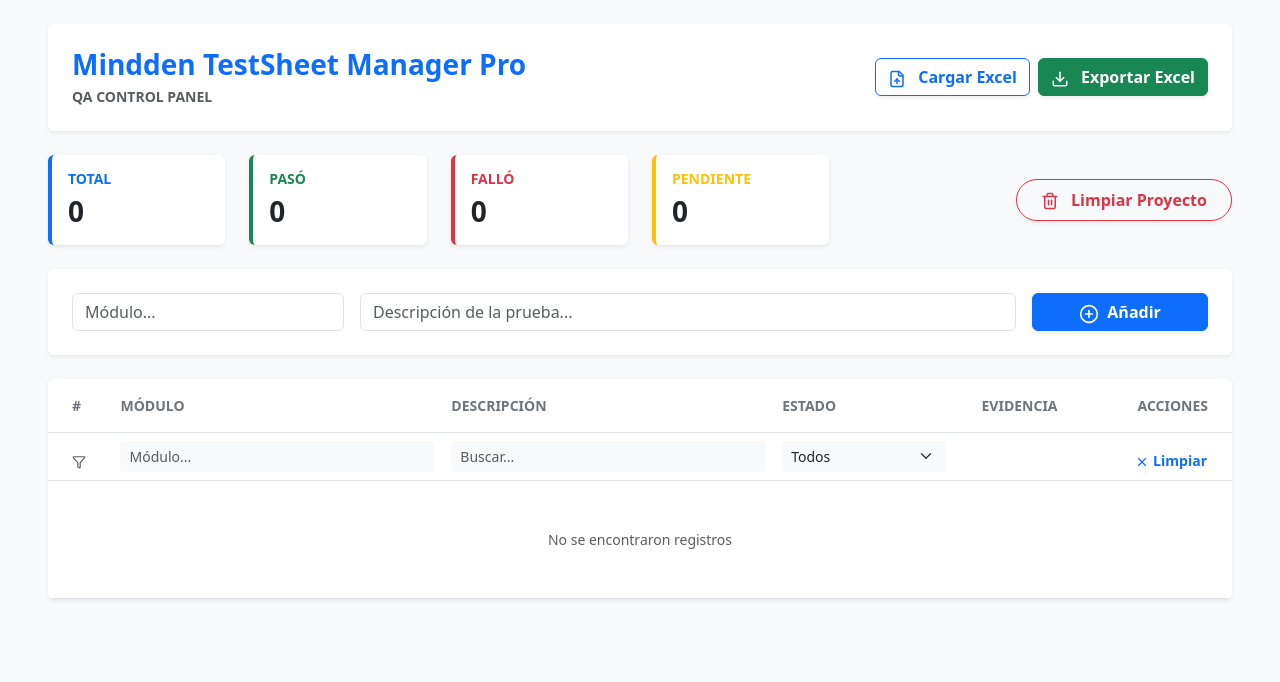
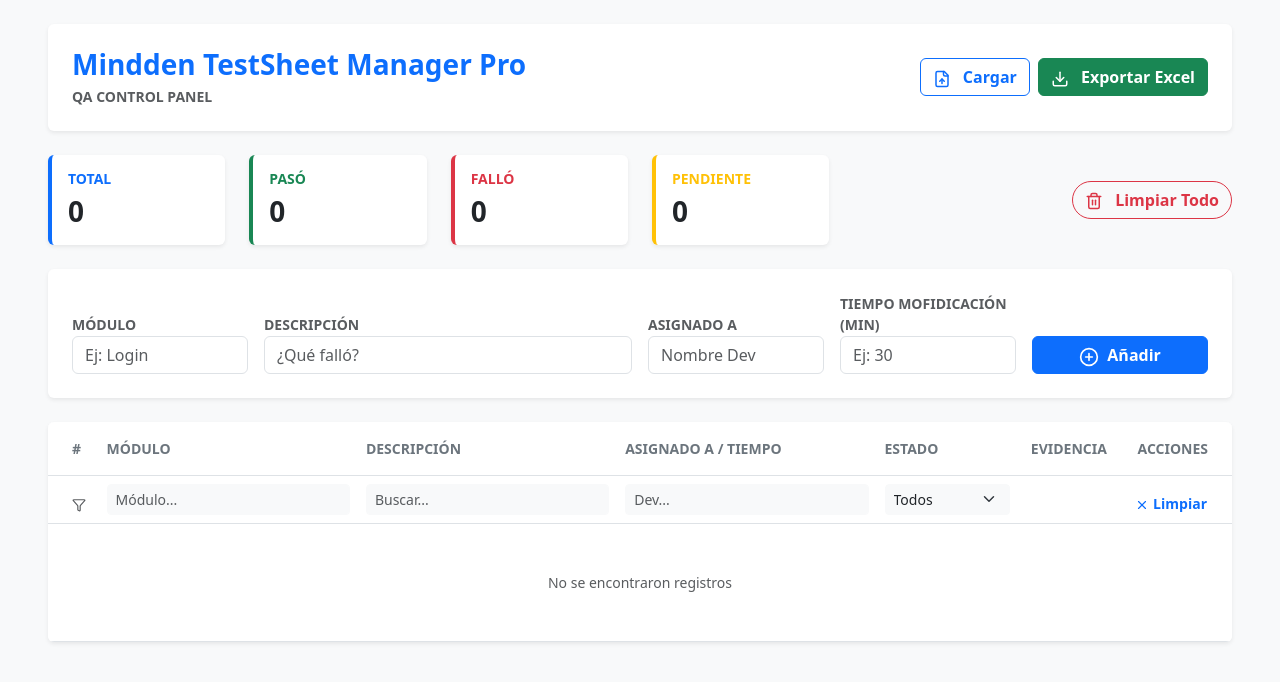
Before and after one commit to mindden-soft-tech/mindden_qa, a React (Vite) app: page / in a window 1280 px wide. Shown: the top 682 px of the page. Built offline with nearby package versions, Linux system fonts and the light colour scheme.

Commit message:
Columna asignado y tiempo

```diff
--- a/src/App.jsx
+++ b/src/App.jsx
@@ -1,6 +1,6 @@
 import React, { useState, useEffect } from 'react';
 import * as XLSX from 'xlsx';
-import { FileUp, Download, PlusCircle, Trash2, Save, X, Camera } from 'lucide-react';
+import { FileUp, Download, PlusCircle, Trash2, Save, X, Camera, Clock, User } from 'lucide-react';
 import TablaTests from './components/TablaTests';
 
 function App() {
@@ -9,7 +9,9 @@
     return saved ? JSON.parse(saved) : [];
   });
 
-  const [nuevoTest, setNuevoTest] = useState({ modulo: '', descripcion: '', estado: 'Pendiente', captura: '' });
+  const [nuevoTest, setNuevoTest] = useState({
+    modulo: '', descripcion: '', estado: 'Pendiente', captura: '', asignadoA: '', tiempoEstimado: ''
+  });
   const [testSeleccionado, setTestSeleccionado] = useState(null);
   const [testEnEdicion, setTestEnEdicion] = useState(null);
 
@@ -33,7 +35,7 @@
         img.src = e.target.result;
         img.onload = () => {
           const canvas = document.createElement('canvas');
-          const MAX_WIDTH = 800; // Optimización para evitar bloqueos en la descarga de Excel
+          const MAX_WIDTH = 800;
           const scale = MAX_WIDTH / img.width;
           canvas.width = MAX_WIDTH;
           canvas.height = img.height * scale;
@@ -58,6 +60,8 @@
         modulo: item.Modulo || '',
         descripcion: item.Descripcion || '',
         estado: item.Estado || 'Pendiente',
+        asignadoA: item.Asignado_A || '',
+        tiempoEstimado: item.Tiempo_Minutos || '',
         captura: item.Captura_B64 || ''
       })));
     };
@@ -67,23 +71,21 @@
   const exportarExcel = () => {
     try {
       if (tests.length === 0) return alert("No hay datos para exportar");
-
       const dataParaExcel = tests.map((t, index) => ({
-        "#": index + 1, // Numeración secuencial en el Excel también
+        "#": index + 1,
         Modulo: t.modulo || '',
         Descripcion: t.descripcion || '',
+        Asignado_A: t.asignadoA || '',
+        Tiempo_Minutos: t.tiempoEstimado || '',
         Estado: t.estado || 'Pendiente',
         Captura_B64: t.captura || ''
       }));
-
       const ws = XLSX.utils.json_to_sheet(dataParaExcel);
       const wb = XLSX.utils.book_new();
       XLSX.utils.book_append_sheet(wb, ws, "Reporte_QA");
-
       XLSX.writeFile(wb, `Reporte_QA_${new Date().toISOString().split('T')[0]}.xlsx`);
     } catch (error) {
-      console.error("Error al exportar:", error);
-      alert("Error al generar el Excel por el tamaño de las fotos.");
+      alert("Error al generar el Excel. Reduzca el tamaño de las fotos.");
     }
   };
 
@@ -109,17 +111,17 @@
             <p className="text-muted mb-0 small fw-bold">QA CONTROL PANEL</p>
           </div>
           <div className="d-flex gap-2">
-            <label className="btn btn-outline-primary shadow-sm fw-bold" style={{cursor: 'pointer'}}>
-              <FileUp size={18} className="me-2" /> Cargar Excel
+            <label className="btn btn-outline-primary fw-bold" style={{cursor: 'pointer'}}>
+              <FileUp size={18} className="me-2" /> Cargar
               <input type="file" hidden onChange={handleFileUpload} />
             </label>
-            <button className="btn btn-success shadow-sm fw-bold" onClick={exportarExcel}>
+            <button className="btn btn-success fw-bold" onClick={exportarExcel}>
               <Download size={18} className="me-2" /> Exportar Excel
             </button>
           </div>
         </header>
 
-        <div className="row g-4 mb-4 align-items-stretch">
+        <div className="row g-4 mb-4">
           {[
             {label: 'TOTAL', val: stats.total, color: 'primary'},
             {label: 'PASÓ', val: stats.paso, color: 'success'},
@@ -133,28 +135,39 @@
               </div>
             </div>
           ))}
-          <div className="col-md-4 text-end d-flex align-items-center justify-content-end">
-            <button className="btn btn-outline-danger fw-bold px-4 py-2 rounded-pill shadow-sm" onClick={reiniciarBaseDeDatos}>
-              <Trash2 size={18} className="me-2"/> Limpiar Proyecto
+          <div className="col-md-4 d-flex align-items-center justify-content-end">
+            <button className="btn btn-outline-danger fw-bold rounded-pill" onClick={reiniciarBaseDeDatos}>
+              <Trash2 size={18} className="me-2"/> Limpiar Todo
             </button>
           </div>
         </div>
 
+        {/* FORMULARIO AMPLIADO */}
         <div className="card border-0 shadow-sm mb-4">
           <div className="card-body p-4">
             <form className="row g-3 align-items-end" onSubmit={(e) => {
               e.preventDefault();
               setTests([...tests, { ...nuevoTest, id: Date.now() }]);
-              setNuevoTest({ modulo: '', descripcion: '', estado: 'Pendiente', captura: '' });
+              setNuevoTest({ modulo: '', descripcion: '', estado: 'Pendiente', captura: '', asignadoA: '', tiempoEstimado: '' });
             }}>
-              <div className="col-md-3">
-                <input type="text" className="form-control" placeholder="Módulo..." value={nuevoTest.modulo} onChange={e => setNuevoTest({...nuevoTest, modulo: e.target.value})} required />
+              <div className="col-md-2">
+                <label className="small fw-bold text-muted">MÓDULO</label>
+                <input type="text" className="form-control" placeholder="Ej: Login" value={nuevoTest.modulo} onChange={e => setNuevoTest({...nuevoTest, modulo: e.target.value})} required />
               </div>
-              <div className="col-md-7">
-                <input type="text" className="form-control" placeholder="Descripción de la prueba..." value={nuevoTest.descripcion} onChange={e => setNuevoTest({...nuevoTest, descripcion: e.target.value})} required />
+              <div className="col-md-4">
+                <label className="small fw-bold text-muted">DESCRIPCIÓN</label>
+                <input type="text" className="form-control" placeholder="¿Qué falló?" value={nuevoTest.descripcion} onChange={e => setNuevoTest({...nuevoTest, descripcion: e.target.value})} required />
               </div>
               <div className="col-md-2">
-                <button type="submit" className="btn btn-primary w-100 shadow-sm fw-bold"><PlusCircle size={20} className="me-1"/> Añadir</button>
+                <label className="small fw-bold text-muted">ASIGNADO A</label>
+                <input type="text" className="form-control" placeholder="Nombre Dev" value={nuevoTest.asignadoA} onChange={e => setNuevoTest({...nuevoTest, asignadoA: e.target.value})} required />
+              </div>
+              <div className="col-md-2">
+                <label className="small fw-bold text-muted">TIEMPO MOFIDICACIÓN (MIN)</label>
+                <input type="number" className="form-control" placeholder="Ej: 30" value={nuevoTest.tiempoEstimado} onChange={e => setNuevoTest({...nuevoTest, tiempoEstimado: e.target.value})} required />
+              </div>
+              <div className="col-md-2">
+                <button type="submit" className="btn btn-primary w-100 fw-bold"><PlusCircle size={20} className="me-1"/> Añadir</button>
               </div>
             </form>
           </div>
@@ -170,16 +183,17 @@
           }}
           onVerImagen={setTestSeleccionado}
           onCambiarEstado={(id, val) => setTests(tests.map(t => t.id === id ? { ...t, estado: val } : t))}
-          onEliminar={(id) => { if(window.confirm("¿Eliminar registro?")) setTests(tests.filter(t => t.id !== id)) }}
+          onEliminar={(id) => { if(window.confirm("¿Eliminar?")) setTests(tests.filter(t => t.id !== id)) }}
           onEditar={setTestEnEdicion}
         />
 
+        {/* MODAL EDICIÓN AMPLIADO */}
         {testEnEdicion && (
           <div className="modal show d-block" style={{backgroundColor: 'rgba(0,0,0,0.7)'}}>
             <div className="modal-dialog modal-lg modal-dialog-centered">
-              <div className="modal-content border-0 shadow-lg">
-                <div className="modal-header bg-primary text-white border-0 py-3">
-                  <h5 className="modal-title fw-bold">Modificar Caso de Prueba</h5>
+              <div className="modal-content border-0">
+                <div className="modal-header bg-primary text-white">
+                  <h5 className="modal-title fw-bold">Editar Caso de Prueba</h5>
                   <button type="button" className="btn-close btn-close-white" onClick={() => setTestEnEdicion(null)}></button>
                 </div>
                 <form onSubmit={handleGuardarCambios}>
@@ -187,33 +201,37 @@
                     <div className="row g-4">
                       <div className="col-md-7">
                         <div className="mb-3">
-                          <label className="form-label small fw-bold text-muted">MÓDULO</label>
-                          <input type="text" className="form-control border-primary-subtle" value={testEnEdicion.modulo} onChange={e => setTestEnEdicion({...testEnEdicion, modulo: e.target.value})} required />
+                          <label className="form-label small fw-bold">MÓDULO</label>
+                          <input type="text" className="form-control" value={testEnEdicion.modulo} onChange={e => setTestEnEdicion({...testEnEdicion, modulo: e.target.value})} />
                         </div>
                         <div className="mb-3">
-                          <label className="form-label small fw-bold text-muted">DESCRIPCIÓN</label>
-                          <textarea className="form-control border-primary-subtle" rows="6" value={testEnEdicion.descripcion} onChange={e => setTestEnEdicion({...testEnEdicion, descripcion: e.target.value})} required />
+                          <label className="form-label small fw-bold">DESCRIPCIÓN</label>
+                          <textarea className="form-control" rows="3" value={testEnEdicion.descripcion} onChange={e => setTestEnEdicion({...testEnEdicion, descripcion: e.target.value})} />
                         </div>
-                        <div>
-                          <label className="form-label small fw-bold text-muted">ESTADO</label>
-                          <select className="form-select border-primary-subtle fw-bold" value={testEnEdicion.estado} onChange={e => setTestEnEdicion({...testEnEdicion, estado: e.target.value})}>
+                        <div className="row mb-3">
+                          <div className="col">
+                            <label className="form-label small fw-bold">ASIGNADO A</label>
+                            <input type="text" className="form-control" value={testEnEdicion.asignadoA} onChange={e => setTestEnEdicion({...testEnEdicion, asignadoA: e.target.value})} />
+                          </div>
+                          <div className="col">
+                            <label className="form-label small fw-bold">TIEMPO (MIN)</label>
+                            <input type="number" className="form-control" value={testEnEdicion.tiempoEstimado} onChange={e => setTestEnEdicion({...testEnEdicion, tiempoEstimado: e.target.value})} />
+                          </div>
+                        </div>
+                        <div className="mb-3">
+                          <label className="form-label small fw-bold">ESTADO</label>
+                          <select className="form-select fw-bold" value={testEnEdicion.estado} onChange={e => setTestEnEdicion({...testEnEdicion, estado: e.target.value})}>
                             <option value="Pendiente">Pendiente</option>
                             <option value="Pasó">Pasó</option>
                             <option value="Falló">Falló</option>
                           </select>
                         </div>
                       </div>
-                      <div className="col-md-5 text-center">
-                        <div className="border rounded p-3 bg-light shadow-inner" style={{minHeight: '280px'}}>
-                          {testEnEdicion.captura ? (
-                            <>
-                              <img src={testEnEdicion.captura} className="img-fluid rounded mb-3 shadow" style={{maxHeight: '200px'}} alt="Previsualización" />
-                              <button type="button" className="btn btn-sm btn-outline-danger w-100 mb-2" onClick={() => setTestEnEdicion({...testEnEdicion, captura: ''})}>Eliminar Foto</button>
-                            </>
-                          ) : (
-                            <div className="py-5 text-muted opacity-50"><Camera size={48} /></div>
-                          )}
-                          <input type="file" className="form-control form-control-sm" accept="image/*" onChange={async (e) => {
+                      <div className="col-md-5">
+                        <label className="form-label small fw-bold">EVIDENCIA</label>
+                        <div className="border rounded p-2 bg-light text-center">
+                          {testEnEdicion.captura && <img src={testEnEdicion.captura} className="img-fluid rounded mb-2" style={{maxHeight: '150px'}} />}
+                          <input type="file" className="form-control form-control-sm" onChange={async (e) => {
                             if(e.target.files[0]) {
                               const img = await optimizarImagen(e.target.files[0]);
                               setTestEnEdicion({...testEnEdicion, captura: img});
@@ -223,11 +241,9 @@
                       </div>
                     </div>
                   </div>
-                  <div className="modal-footer bg-light border-0 py-3">
-                    <button type="button" className="btn btn-white border px-4" onClick={() => setTestEnEdicion(null)}>Cerrar</button>
-                    <button type="submit" className="btn btn-primary px-5 fw-bold shadow-sm d-flex align-items-center">
-                      <Save size={18} className="me-2"/> Actualizar Información
-                    </button>
+                  <div className="modal-footer">
+                    <button type="button" className="btn btn-secondary" onClick={() => setTestEnEdicion(null)}>Cerrar</button>
+                    <button type="submit" className="btn btn-primary px-4 fw-bold"><Save size={18} className="me-2"/> Guardar Cambios</button>
                   </div>
                 </form>
               </div>
@@ -237,11 +253,8 @@
 
         {testSeleccionado && (
           <div className="modal show d-block" style={{backgroundColor: 'rgba(0,0,0,0.9)'}} onClick={() => setTestSeleccionado(null)}>
-            <div className="modal-dialog modal-xl modal-dialog-centered">
-              <div className="modal-content bg-transparent border-0 text-center">
-                <button className="btn btn-light rounded-circle p-2 mb-2 align-self-end" onClick={() => setTestSeleccionado(null)}><X size={24}/></button>
-                <img src={testSeleccionado.captura} className="img-fluid rounded shadow-lg" style={{ maxHeight: '85vh', objectFit: 'contain' }} alt="Evidencia" />
-              </div>
+            <div className="modal-dialog modal-xl modal-dialog-centered text-center">
+              <img src={testSeleccionado.captura} className="img-fluid rounded" style={{ maxHeight: '90vh' }} alt="Evidencia" />
             </div>
           </div>
         )}
--- a/src/components/TablaTests.jsx
+++ b/src/components/TablaTests.jsx
@@ -1,19 +1,17 @@
 import React, { useState } from 'react';
-import { Camera, Eye, ChevronLeft, ChevronRight, Filter, X, Edit3, Trash2 } from 'lucide-react';
+import { Camera, Eye, ChevronLeft, ChevronRight, Filter, X, Edit3, Trash2, User, Clock } from 'lucide-react';
 
 const TablaTests = ({ tests, onImageUpload, onVerImagen, onCambiarEstado, onEliminar, onEditar }) => {
-  const [filtros, setFiltros] = useState({ id: '', modulo: '', descripcion: '', estado: '' });
+  const [filtros, setFiltros] = useState({ modulo: '', descripcion: '', estado: '', asignadoA: '' });
   const [paginaActual, setPaginaActual] = useState(1);
-
-  // Paginación a 10 items
   const elementosPorPagina = 10;
 
   const filtrados = tests.filter(t => {
     return (
-      (t.id?.toString().toLowerCase().includes(filtros.id.toLowerCase())) &&
       (t.modulo?.toLowerCase().includes(filtros.modulo.toLowerCase())) &&
       (t.descripcion?.toLowerCase().includes(filtros.descripcion.toLowerCase())) &&
-      (t.estado?.toLowerCase().includes(filtros.estado.toLowerCase()))
+      (t.estado?.toLowerCase().includes(filtros.estado.toLowerCase())) &&
+      (t.asignadoA?.toLowerCase().includes(filtros.asignadoA.toLowerCase()))
     );
   });
 
@@ -35,19 +33,21 @@
               <th className="ps-4 py-3 text-secondary small fw-bold text-uppercase">#</th>
               <th className="py-3 text-secondary small fw-bold text-uppercase">Módulo</th>
               <th className="py-3 text-secondary small fw-bold text-uppercase">Descripción</th>
+              <th className="py-3 text-secondary small fw-bold text-uppercase">Asignado a / Tiempo</th>
               <th className="py-3 text-secondary small fw-bold text-uppercase">Estado</th>
               <th className="py-3 text-secondary small fw-bold text-uppercase text-center">Evidencia</th>
               <th className="py-3 text-secondary small fw-bold text-uppercase text-end pe-4">Acciones</th>
             </tr>
             <tr className="bg-white border-bottom">
-              <th className="ps-4 py-2">
-                <Filter size={14} className="text-muted" />
-              </th>
+              <th className="ps-4 py-2"><Filter size={14} className="text-muted" /></th>
               <th className="py-2">
                 <input type="text" name="modulo" className="form-control form-control-sm border-light bg-light" placeholder="Módulo..." value={filtros.modulo} onChange={handleFiltroChange} />
               </th>
               <th className="py-2">
                 <input type="text" name="descripcion" className="form-control form-control-sm border-light bg-light" placeholder="Buscar..." value={filtros.descripcion} onChange={handleFiltroChange} />
+              </th>
+              <th className="py-2">
+                <input type="text" name="asignadoA" className="form-control form-control-sm border-light bg-light" placeholder="Dev..." value={filtros.asignadoA} onChange={handleFiltroChange} />
               </th>
               <th className="py-2">
                 <select name="estado" className="form-select form-select-sm border-light bg-light" value={filtros.estado} onChange={handleFiltroChange}>
@@ -57,9 +57,8 @@
                   <option value="Falló">Falló</option>
                 </select>
               </th>
-              <th className="text-center py-2"></th>
-              <th className="text-end pe-4 py-2">
-                <button className="btn btn-sm text-primary p-0 fw-bold small" onClick={() => setFiltros({id:'', modulo:'', descripcion:'', estado:''})}>
+              <th colSpan="2" className="text-end pe-4">
+                <button className="btn btn-sm text-primary p-0 fw-bold small" onClick={() => setFiltros({modulo:'', descripcion:'', estado:'', asignadoA:''})}>
                   <X size={14} /> Limpiar
                 </button>
               </th>
@@ -67,16 +66,25 @@
           </thead>
           <tbody>
             {elementosVisibles.length === 0 ? (
-              <tr><td colSpan="6" className="text-center py-5 text-muted small">No se encontraron registros</td></tr>
+              <tr><td colSpan="7" className="text-center py-5 text-muted small">No se encontraron registros</td></tr>
             ) : (
               elementosVisibles.map((test, index) => (
                 <tr key={test.id} className="border-bottom border-light">
-                  {/* NUMERACIÓN SECUENCIAL CORREGIDA */}
                   <td className="ps-4 text-muted small fw-bold">
                     {(index + 1) + (paginaActual - 1) * elementosPorPagina}
                   </td>
                   <td><span className="badge bg-primary bg-opacity-10 text-primary rounded-pill px-3 py-2 fw-semibold">{test.modulo}</span></td>
-                  <td className="small text-wrap" style={{ maxWidth: '350px' }}>{test.descripcion}</td>
+                  <td className="small text-wrap" style={{ maxWidth: '250px' }}>{test.descripcion}</td>
+                  <td>
+                    <div className="d-flex flex-column gap-1">
+                      <div className="small fw-bold text-dark d-flex align-items-center">
+                        <User size={12} className="me-1 text-primary" /> {test.asignadoA || 'Sin asignar'}
+                      </div>
+                      <div className="small text-muted d-flex align-items-center">
+                        <Clock size={12} className="me-1" /> {test.tiempoEstimado || '0'} min
+                      </div>
+                    </div>
+                  </td>
                   <td>
                     <select
                       className={`form-select form-select-sm border-0 fw-bold ${
@@ -105,12 +113,8 @@
                   </td>
                   <td className="text-end pe-4">
                     <div className="d-flex justify-content-end gap-2">
-                      <button className="btn btn-light btn-sm text-primary border shadow-sm" title="Editar" onClick={() => onEditar(test)}>
-                        <Edit3 size={16} />
-                      </button>
-                      <button className="btn btn-light btn-sm text-danger border shadow-sm" title="Eliminar" onClick={() => onEliminar(test.id)}>
-                        <Trash2 size={16} />
-                      </button>
+                      <button className="btn btn-light btn-sm text-primary border shadow-sm" onClick={() => onEditar(test)}><Edit3 size={16} /></button>
+                      <button className="btn btn-light btn-sm text-danger border shadow-sm" onClick={() => onEliminar(test.id)}><Trash2 size={16} /></button>
                     </div>
                   </td>
                 </tr>
@@ -121,13 +125,9 @@
       </div>
       {totalPaginas > 1 && (
         <div className="px-4 py-3 bg-white border-top d-flex justify-content-center align-items-center gap-3">
-          <button className="btn btn-sm btn-white border shadow-sm px-2" onClick={() => setPaginaActual(p => Math.max(1, p-1))} disabled={paginaActual === 1}>
-            <ChevronLeft size={16} />
-          </button>
+          <button className="btn btn-sm btn-white border shadow-sm px-2" onClick={() => setPaginaActual(p => Math.max(1, p-1))} disabled={paginaActual === 1}><ChevronLeft size={16} /></button>
           <span className="small fw-bold">Página {paginaActual} de {totalPaginas}</span>
-          <button className="btn btn-sm btn-white border shadow-sm px-2" onClick={() => setPaginaActual(p => Math.min(totalPaginas, p+1))} disabled={paginaActual === totalPaginas}>
-            <ChevronRight size={16} />
-          </button>
+          <button className="btn btn-sm btn-white border shadow-sm px-2" onClick={() => setPaginaActual(p => Math.min(totalPaginas, p+1))} disabled={paginaActual === totalPaginas}><ChevronRight size={16} /></button>
         </div>
       )}
     </div>
```
